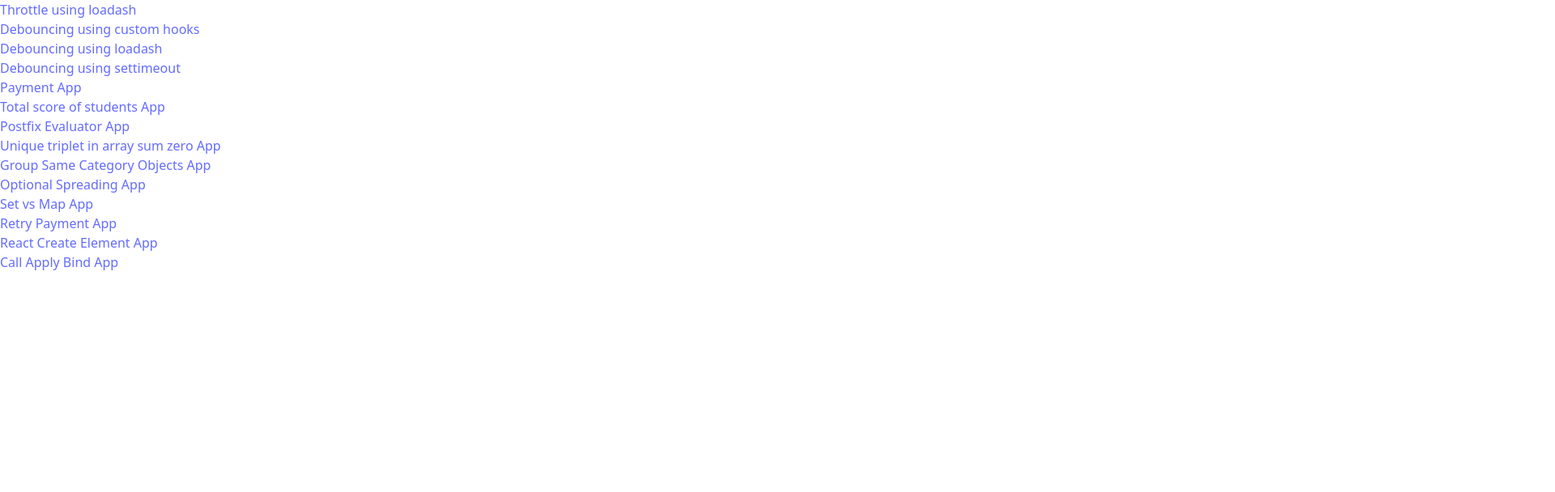
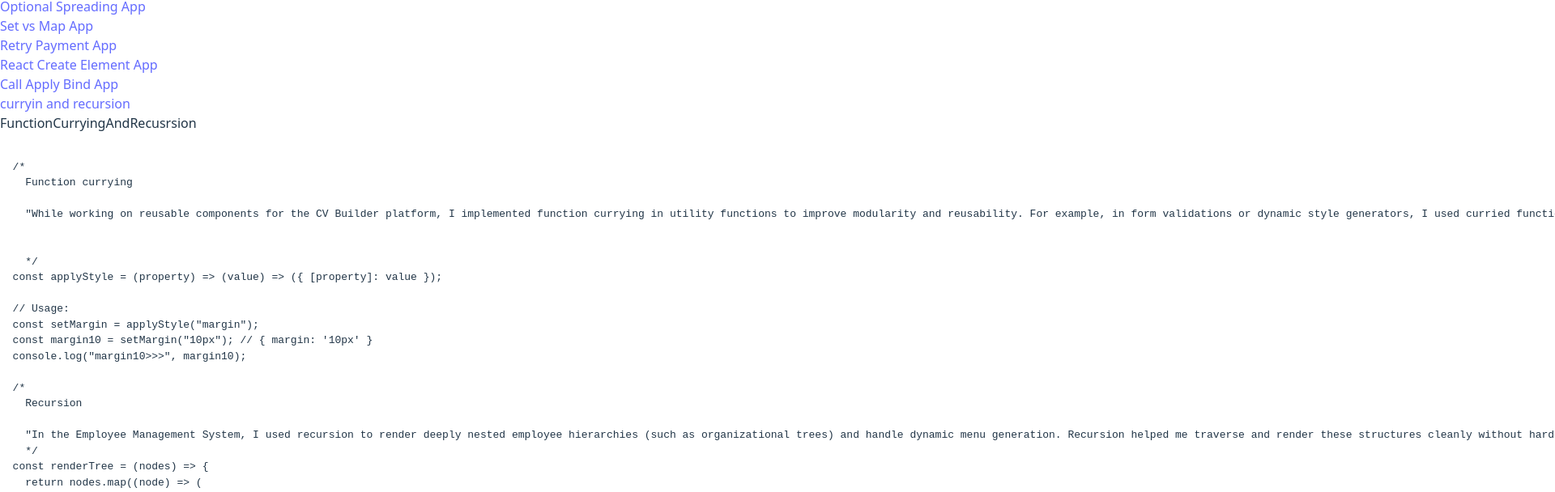
Before and after one commit to devrathsinghrana/react-interview-code, a React (Vite) app: page /currying-recursion in a window 1280 px wide. Shown: the part 244-852 px from the top of the page at 81% size, 1920 px wide, since content can reach past the window. Before the commit the page ends 800 px from the top, so only its background shows below. Built offline with nearby package versions, Linux system fonts and the light colour scheme.

Commit message:
currying and recursion

```diff
--- a/src/App.jsx
+++ b/src/App.jsx
@@ -15,6 +15,7 @@
 import RetryPaymentApp from "./apps/RetryPaymentApp";
 import MakingInputUsingCreateElement from "./apps/MakingInputUsingCreateElement";
 import CallApplyBind from "./apps/CallApplyBind";
+import FunctionCurryingAndRecusrsion from "./apps/FunctionCurryingAndRecusrsion";
 
 function App() {
   return (
@@ -68,6 +69,9 @@
       <div>
         <Link to={"/call-apply-bind"}>Call Apply Bind App</Link>
       </div>
+      <div>
+        <Link to={"/currying-recursion"}>curryin and recursion</Link>
+      </div>
 
       <Routes>
         <Route index element={<ThrottlingUsingCustomHooks />} />
@@ -78,6 +82,10 @@
         <Route path="/postfix-evaluator" element={<PostfixEvaluatorApp />} />
         <Route path="/optional-spreading" element={<OptionalSpreadingApp />} />
         <Route path="/retry-payment-saga" element={<RetryPaymentApp />} />
+        <Route
+          path="/currying-recursion"
+          element={<FunctionCurryingAndRecusrsion />}
+        />
         <Route
           path="/group-same-cat-objects"
           element={<GroupSameCategoryObjects />}
--- /dev/null
+++ b/src/apps/FunctionCurryingAndRecusrsion.jsx
@@ -0,0 +1,155 @@
+import React from "react";
+
+const FunctionCurryingAndRecusrsion = () => {
+  const codeString = `
+  /*
+    Function currying
+
+    "While working on reusable components for the CV Builder platform, I implemented function currying in utility functions to improve modularity and reusability. For example, in form validations or dynamic style generators, I used curried functions to pass partial arguments and return specialized versions for specific contexts. This helped reduce code repetition and allowed me to compose functions more cleanly, especially in dynamic form handling scenarios."
+
+
+    */
+  const applyStyle = (property) => (value) => ({ [property]: value });
+
+  // Usage:
+  const setMargin = applyStyle("margin");
+  const margin10 = setMargin("10px"); // { margin: '10px' }
+  console.log("margin10>>>", margin10);
+
+  /*
+    Recursion
+
+    "In the Employee Management System, I used recursion to render deeply nested employee hierarchies (such as organizational trees) and handle dynamic menu generation. Recursion helped me traverse and render these structures cleanly without hardcoding depth levels. It was especially useful for generating nested components based on tree-like JSON data."
+    */
+  const renderTree = (nodes) => {
+    return nodes.map((node) => (
+      <div key={node.id}>
+        {node.name}
+        {node.children && (
+          <div className="ml-4">{renderTree(node.children)}</div>
+        )}
+      </div>
+    ));
+  };
+
+  /*
+  Reusable Component Development → Function currying for modular utilities.
+
+Performance Optimization / Optimization → Currying for efficiency and clarity in functional utilities.
+
+Complex UI Components from Figma → Recursion to render nested UI structures dynamically.
+  */
+
+  const treeData = [
+    {
+      id: 1,
+      name: "CEO",
+      children: [
+        {
+          id: 2,
+          name: "CTO",
+          children: [
+            {
+              id: 3,
+              name: "Dev Manager",
+              children: [
+                { id: 4, name: "Frontend Developer" },
+                { id: 5, name: "Backend Developer" },
+              ],
+            },
+          ],
+        },
+        {
+          id: 6,
+          name: "CFO",
+          children: [{ id: 7, name: "Accountant" }],
+        },
+      ],
+    },
+  ];
+
+  | Feature                          | Regular Function                         | Curried Function                      |
+| -------------------------------- | ---------------------------------------- | ------------------------------------- |
+| Reusability                      | ❌ Must pass both args every time         | ✅ Can pre-fill one argument           |
+| Composability                    | ❌ Harder to compose with other functions | ✅ Works well in composition pipelines |
+| Cleaner for config-based systems | ❌ Verbose                                | ✅ Elegant and DRY                     |
+| Declarative style                | ❌ Less modular                           | ✅ More expressive                     |
+
+
+📌 Real-World Frontend Use Case in Your Projects:
+In your CV Builder or E-Commerce projects, you might’ve used currying in:
+
+Style factories (theme-based design)
+
+Validation rules (e.g. minLength(5)(input))
+
+HOC or config-based renderers (withLogging(level)(Component))
+
+🔁 So, Why Not Just Use Simple Arguments?
+Because currying gives you:
+
+More control
+
+Reusability
+
+Cleaner functional patterns
+
+Even though it seems more complex at first, it scales better in systems with repeated configurations or transformations.
+
+  `;
+
+  const applyStyle = (property) => (value) => ({ [property]: value });
+
+  // Usage:
+  const setMargin = applyStyle("margin");
+  const margin10 = setMargin("10px"); // { margin: '10px' }
+  console.log("margin10>>>", margin10);
+
+  const treeData = [
+    {
+      id: 1,
+      name: "CEO",
+      children: [
+        {
+          id: 2,
+          name: "CTO",
+          children: [
+            {
+              id: 3,
+              name: "Dev Manager",
+              children: [
+                { id: 4, name: "Frontend Developer" },
+                { id: 5, name: "Backend Developer" },
+              ],
+            },
+          ],
+        },
+        {
+          id: 6,
+          name: "CFO",
+          children: [{ id: 7, name: "Accountant" }],
+        },
+      ],
+    },
+  ];
+  const renderTree = (nodes) => {
+    return nodes.map((node) => (
+      <div key={node.id}>
+        {node.name}
+        {node.children && (
+          <div className="ml-4">{renderTree(node.children)}</div>
+        )}
+      </div>
+    ));
+  };
+
+  return (
+    <div>
+      FunctionCurryingAndRecusrsion
+      <pre>{codeString}</pre>
+      {renderTree(treeData)}
+    </div>
+  );
+};
+
+export default FunctionCurryingAndRecusrsion;
```
